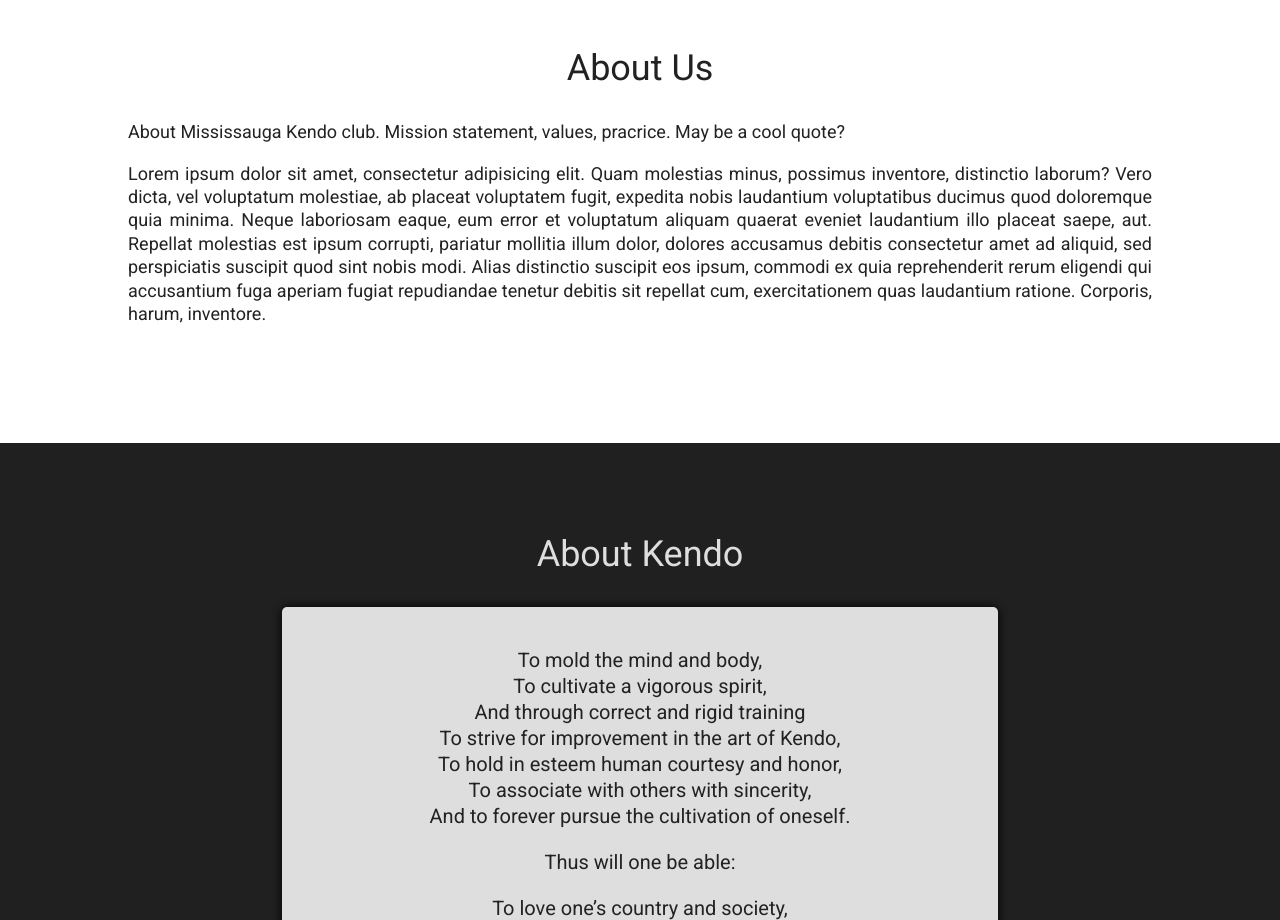
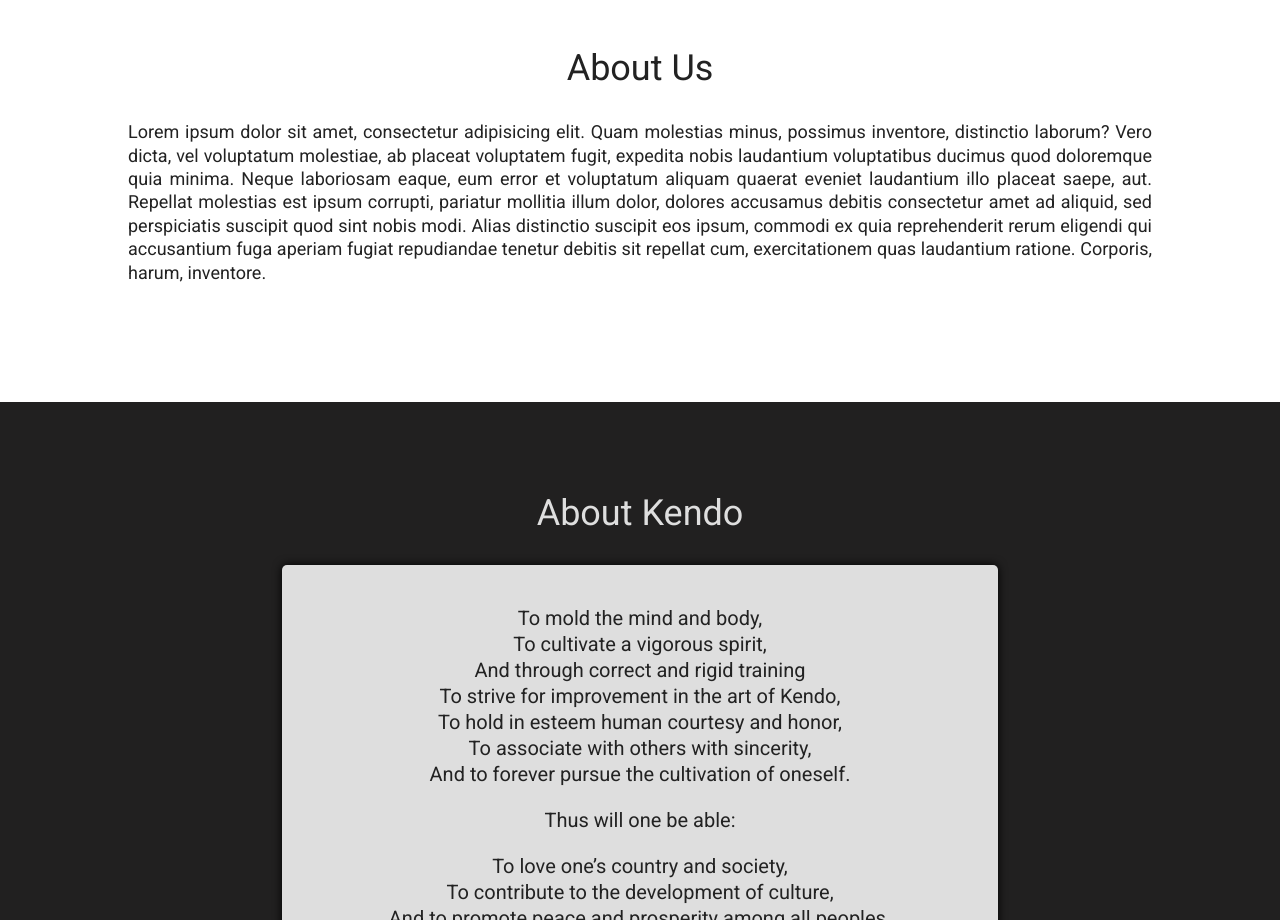
Before and after one commit to KseniaVeriguina/kendo, a plain HTML site: page index.html in a window 1280 px wide. Shown: the part 960-1880 px from the top of the page. Drawn offline with Linux system fonts and the light colour scheme.

Commit message:
Changed 'About Us'
-took out a paragraph

```diff
--- a/index.html
+++ b/index.html
@@ -33,8 +33,6 @@
 			<div class="aboutUs" id="aboutUs">
 				<div class="wrapper">
 					<h2>About Us</h2>
-						<p>About Mississauga Kendo club. Mission statement, values, pracrice. May be a cool quote?</p>
-
 						<p>Lorem ipsum dolor sit amet, consectetur adipisicing elit. Quam molestias minus, possimus inventore, distinctio laborum? Vero dicta, vel voluptatum molestiae, ab placeat voluptatem fugit, expedita nobis laudantium voluptatibus ducimus quod doloremque quia minima. Neque laboriosam eaque, eum error et voluptatum aliquam quaerat eveniet laudantium illo placeat saepe, aut. Repellat molestias est ipsum corrupti, pariatur mollitia illum dolor, dolores accusamus debitis consectetur amet ad aliquid, sed perspiciatis suscipit quod sint nobis modi. Alias distinctio suscipit eos ipsum, commodi ex quia reprehenderit rerum eligendi qui accusantium fuga aperiam fugiat repudiandae tenetur debitis sit repellat cum, exercitationem quas laudantium ratione. Corporis, harum, inventore.</p>
 				</div> <!-- .wrapper -->
 			</div> <!-- .aboutUs -->
```
